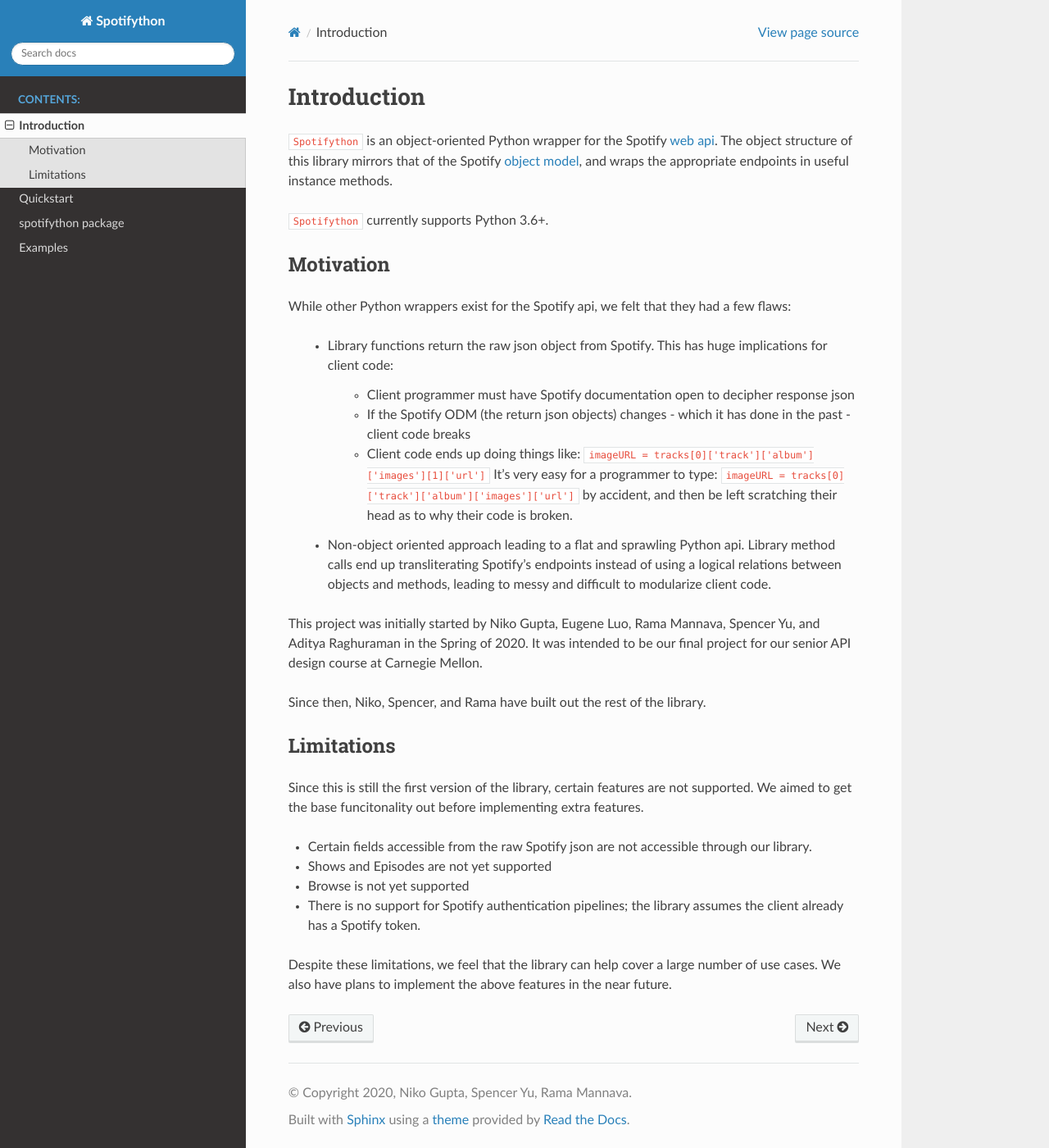
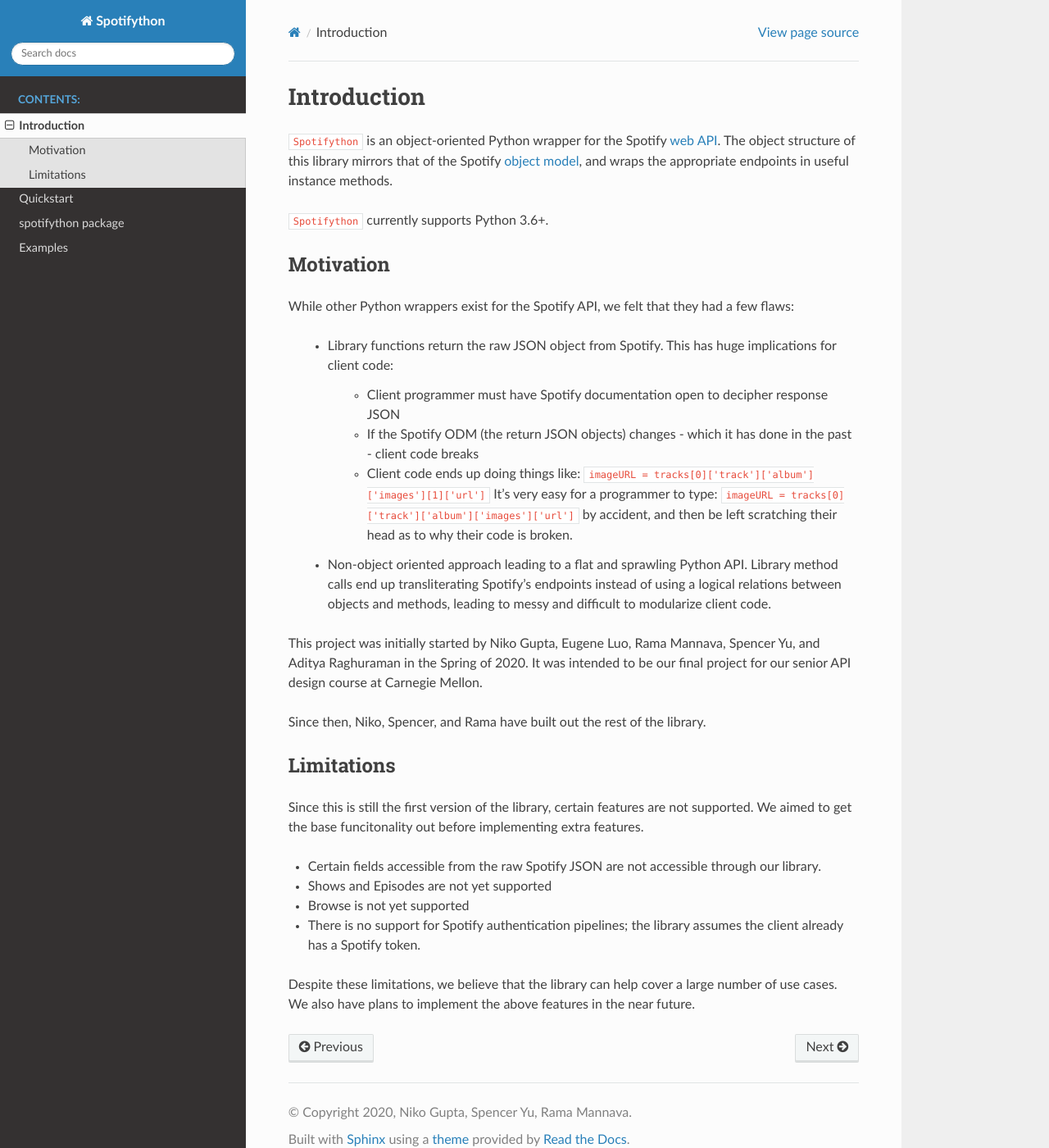
Before and after one commit to Guptacos/spotifython, a Sphinx documentation site: the page built from docs/source/intro.rst, in a window 1280 px wide and 1400 px high. Shown: the whole window at 82% size. Built offline with Sphinx 7.4.7 and the Read the Docs theme 2.0.0, drawn with Linux system fonts in a browser that asks for light colours.

Commit message:
Fix review style nits for documentation branch

```diff
--- a/docs/source/intro.rst
+++ b/docs/source/intro.rst
@@ -1,7 +1,7 @@
 Introduction
 ============
 
-``Spotifython`` is an object-oriented Python wrapper for the Spotify `web api
+``Spotifython`` is an object-oriented Python wrapper for the Spotify `web API
 <https://developer.spotify.com/documentation/web-api/reference/>`_. The object
 structure of this library mirrors that of the Spotify `object model
 <https://developer.spotify.com/documentation/web-api/reference/object-model/>`_,
@@ -12,15 +12,15 @@
 Motivation
 **********
 
-While other Python wrappers exist for the Spotify api, we felt that they had
+While other Python wrappers exist for the Spotify API, we felt that they had
 a few flaws:
 
-    * Library functions return the raw json object from Spotify. This has huge
+    * Library functions return the raw JSON object from Spotify. This has huge
       implications for client code:
 
         * Client programmer must have Spotify documentation open to decipher
-          response json
-        * If the Spotify ODM (the return json objects) changes - which it has
+          response JSON
+        * If the Spotify ODM (the return JSON objects) changes - which it has
           done in the past - client code breaks
         * Client code ends up doing things like:
           ``imageURL = tracks[0]['track']['album']['images'][1]['url']``
@@ -29,7 +29,7 @@
           by accident, and then be left scratching their head as to why their
           code is broken.
 
-    * Non-object oriented approach leading to a flat and sprawling Python api.
+    * Non-object oriented approach leading to a flat and sprawling Python API.
       Library method calls end up transliterating Spotify's endpoints instead of
       using a logical relations between objects and methods, leading to messy
       and difficult to modularize client code.
@@ -47,13 +47,13 @@
 supported. We aimed to get the base funcitonality out before implementing extra
 features.
 
-- Certain fields accessible from the raw Spotify json are not accessible through
+- Certain fields accessible from the raw Spotify JSON are not accessible through
   our library.
 - Shows and Episodes are not yet supported
 - Browse is not yet supported
 - There is no support for Spotify authentication pipelines; the library assumes
   the client already has a Spotify token.
 
-Despite these limitations, we feel that the library can help cover a large
+Despite these limitations, we believe that the library can help cover a large
 number of use cases. We also have plans to implement the above features in the
 near future.
```
